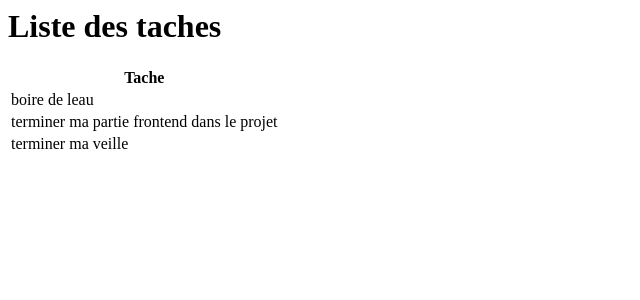
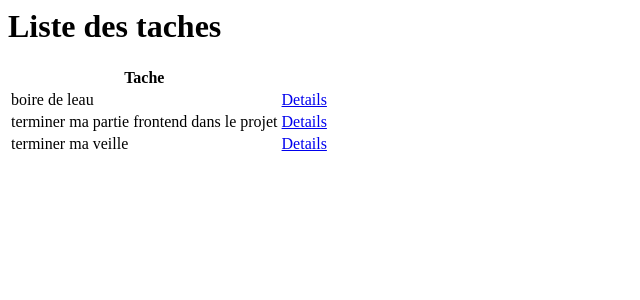
Before and after one commit to ImemBA1/projetveilleImem, a Django app: page / in a window 1280 px wide. Shown: the top 300 px of the page, without its empty margins (0-640 px from the left). Run offline with Django 3.2, Linux system fonts and the light colour scheme; data comes from the database, SQL or seed files in the repository.

Commit message:
ajout bouton pour details

```diff
--- a/projet_veille/todolist/templates/todolist/tache_list.html
+++ b/projet_veille/todolist/templates/todolist/tache_list.html
@@ -3,10 +3,12 @@
 <table>
     <tr>
         <th>Tache</th>
+        <th></th>
     </tr>
     {% for tache in object_list %}
     <tr>
         <td>{{tache.titre}}</td>
+        <td><a href="{% url 'tache' tache.id %}">Details</a></td>
     </tr>
     {% empty %}
         <h5>Vide</h5>
```
